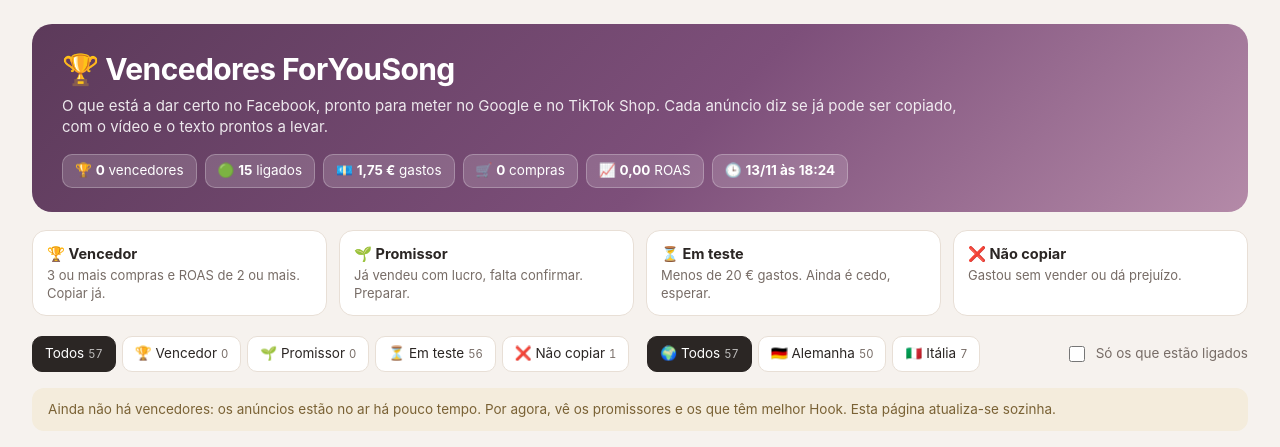
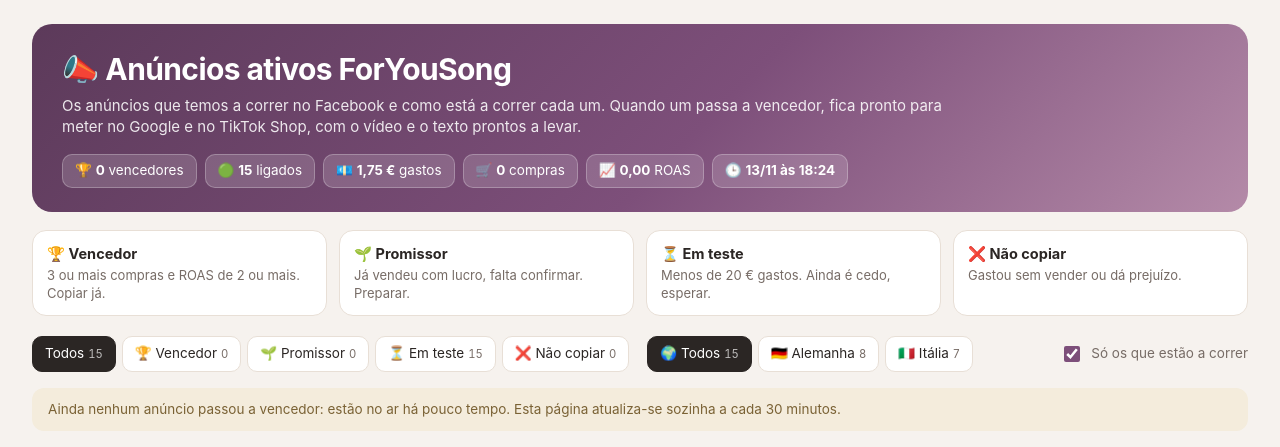
Before and after one commit to Mistertuga/vencedores-fys, a plain HTML site: page index.html in a window 1280 px wide. Shown: the top 447 px of the page. Drawn offline with Linux system fonts and the light colour scheme.

Commit message:
Vencedores atualizados a 13/11/2026 19:03

```diff
--- a/index.html
+++ b/index.html
@@ -4,7 +4,7 @@
 <meta charset="utf-8">
 <meta name="viewport" content="width=device-width, initial-scale=1">
 <meta name="robots" content="noindex, nofollow">
-<title>Vencedores ForYouSong</title>
+<title>Anúncios ForYouSong</title>
 <style>
   :root {
     --fundo: #f6f2ee; --cartao: #ffffff; --linha: #e8dfd6; --linha-fina: #f0e9e2; --texto: #2b2624; --suave: #776c66;
@@ -104,8 +104,8 @@
 </head>
 <body>
 <header class="hero">
-  <h1>🏆 Vencedores ForYouSong</h1>
-  <p>O que está a dar certo no Facebook, pronto para meter no Google e no TikTok Shop. Cada anúncio diz se já pode ser copiado, com o vídeo e o texto prontos a levar.</p>
+  <h1>📣 Anúncios ativos ForYouSong</h1>
+  <p>Os anúncios que temos a correr no Facebook e como está a correr cada um. Quando um passa a vencedor, fica pronto para meter no Google e no TikTok Shop, com o vídeo e o texto prontos a levar.</p>
   <div class="chips" id="chips"></div>
 </header>
 
@@ -119,7 +119,7 @@
 <div class="filtros">
   <div class="grupo" id="f-veredito"></div>
   <div class="grupo" id="f-mercado"></div>
-  <label class="so"><input type="checkbox" id="so-ligados"> Só os que estão ligados</label>
+  <label class="so"><input type="checkbox" id="so-ligados"> Só os que estão a correr</label>
 </div>
 <div class="aviso" id="aviso" hidden></div>
 <main id="lista"></main>
@@ -138,9 +138,9 @@
     vencedor: { emo: "🏆", nome: "Vencedor" }, promissor: { emo: "🌱", nome: "Promissor" },
     teste: { emo: "⏳", nome: "Em teste" }, fraco: { emo: "❌", nome: "Não copiar" }, fora: { emo: "🚫", nome: "Rejeitado" },
   };
-  const est = { v: "todos", m: "todos", so: false };
-  try { Object.assign(est, JSON.parse(localStorage.getItem("venc-fys") || "{}")); } catch (e) {}
-  const guarda = () => { try { localStorage.setItem("venc-fys", JSON.stringify(est)); } catch (e) {} };
+  const est = { v: "todos", m: "todos", so: true };
+  try { Object.assign(est, JSON.parse(localStorage.getItem("anuncios-fys") || "{}")); } catch (e) {}
+  const guarda = () => { try { localStorage.setItem("anuncios-fys", JSON.stringify(est)); } catch (e) {} };
 
   const video = (f) => WEB ? `videos/${encodeURIComponent(f.codigo)}.mp4` : encodeURI(f.video_local);
   const data = (s) => s && s.length >= 10 ? s.slice(8, 10) + "/" + s.slice(5, 7) + " às " + s.slice(11, 16) : s;
@@ -220,7 +220,7 @@
     const venc = D.itens.filter((f) => f.veredito === "vencedor").length;
     const aviso = document.getElementById("aviso");
     aviso.hidden = venc > 0;
-    aviso.textContent = "Ainda não há vencedores: os anúncios estão no ar há pouco tempo. Por agora, vê os promissores e os que têm melhor Hook. Esta página atualiza-se sozinha.";
+    aviso.textContent = "Ainda nenhum anúncio passou a vencedor: estão no ar há pouco tempo. Esta página atualiza-se sozinha a cada 30 minutos.";
     document.getElementById("lista").innerHTML = I.length ? I.map(cartao).join("")
       : `<div class="vazio"><b>Nada aqui por agora</b>${est.v === "vencedor" ? "Quando um anúncio tiver 3 compras com ROAS de 2 ou mais, aparece aqui." : "Experimenta outro filtro."}</div>`;
     document.querySelectorAll("video[data-src]").forEach((v) => io.observe(v));
```
